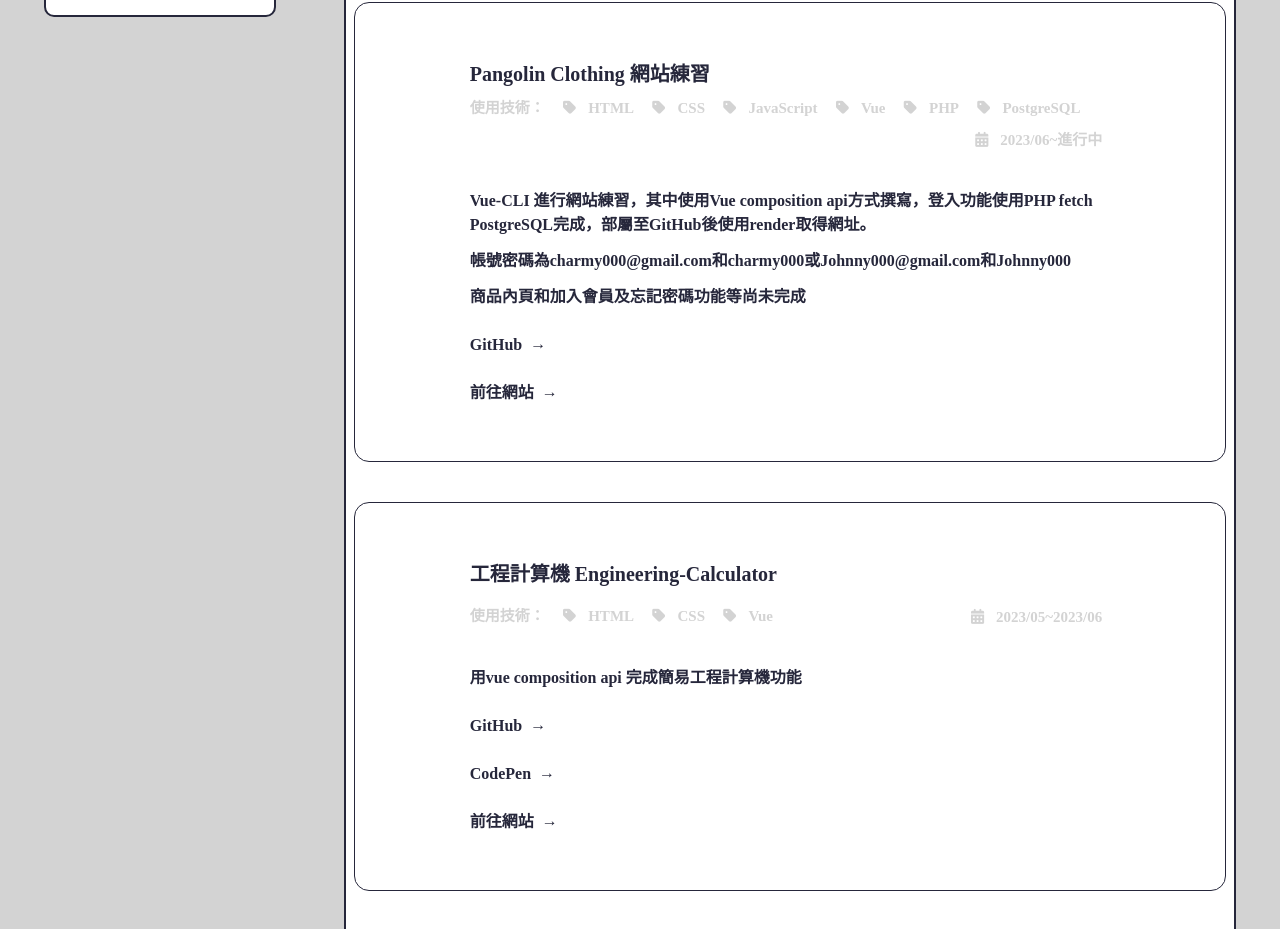
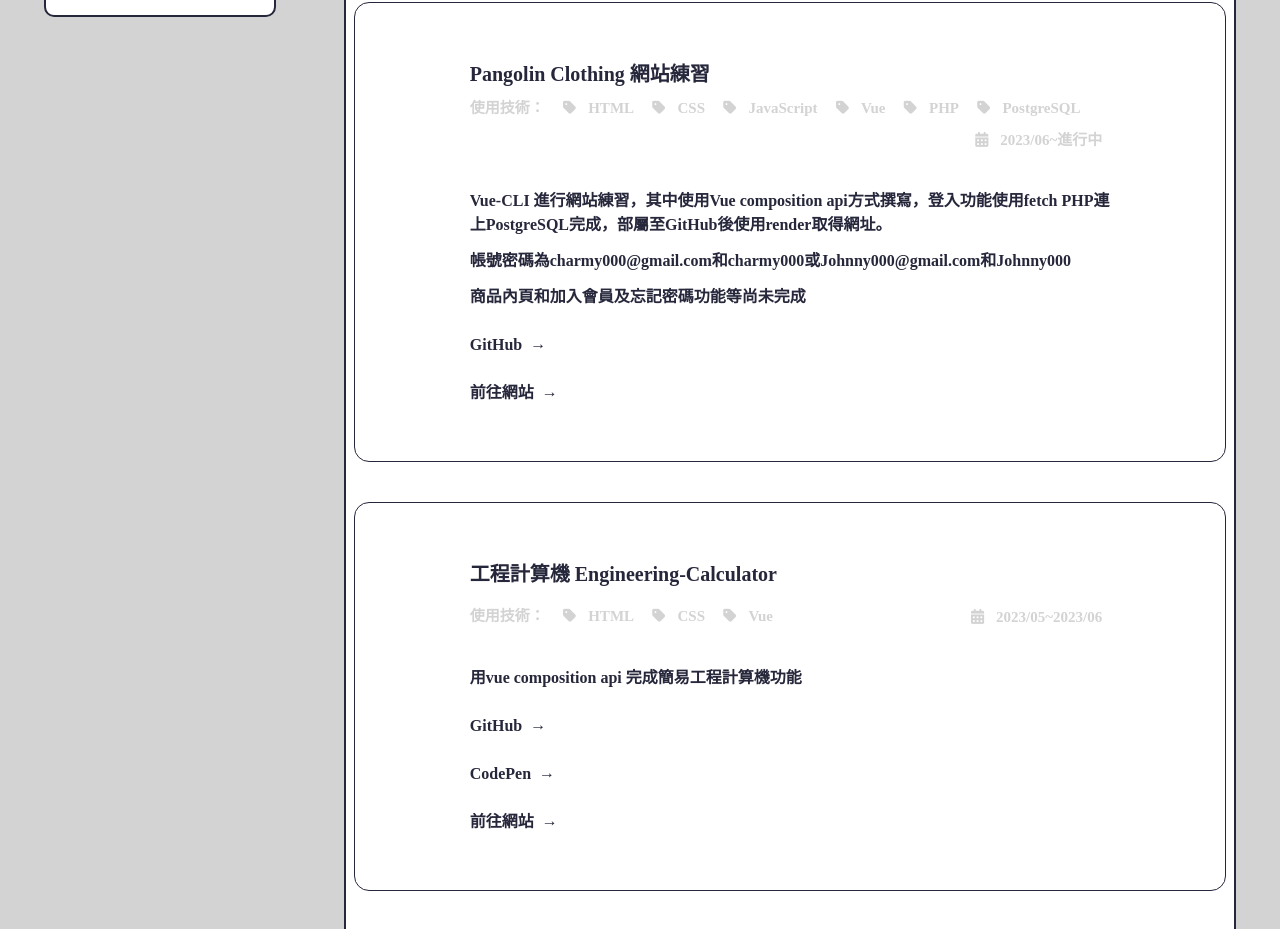
Before and after one commit to Charmy-Old/Blog, a Vue app: page /Resume in a window 1280 px wide. Shown: the part 1791-2720 px from the top of the page. Built offline with nearby package versions, Linux system fonts and the light colour scheme; a web font is replaced by a local one.

Commit message:
20230709 modify project內容

```diff
--- a/src/views/Resume.vue
+++ b/src/views/Resume.vue
@@ -120,7 +120,7 @@
                             </div>
                             <div class="article-underline"></div>
                             <div class="resume-projectContent">
-                                <p>Vue-CLI 進行網站練習，其中使用Vue composition api方式撰寫，登入功能使用PHP fetch PostgreSQL完成，部屬至GitHub後使用render取得網址。</p>
+                                <p>Vue-CLI 進行網站練習，其中使用Vue composition api方式撰寫，登入功能使用fetch PHP連上PostgreSQL完成，部屬至GitHub後使用render取得網址。</p>
                                 <p>帳號密碼為charmy000@gmail.com和charmy000或Johnny000@gmail.com和Johnny000</p>
                                 <p>商品內頁和加入會員及忘記密碼功能等尚未完成</p>
                             </div>
--- a/src/views/Side-Project.vue
+++ b/src/views/Side-Project.vue
@@ -66,7 +66,7 @@
                             </div>
                             <div class="article-underline"></div>
                             <div class="sideProject-projectContent">
-                                <p>Vue-CLI 進行網站練習，其中使用Vue composition api方式撰寫，登入功能使用PHP fetch PostgreSQL完成，部屬至GitHub後使用render取得網址。</p>
+                                <p>Vue-CLI 進行網站練習，其中使用Vue composition api方式撰寫，登入功能使用fetch PHP連上PostgreSQL完成，部屬至GitHub後使用render取得網址。</p>
                                 <p>帳號密碼為charmy000@gmail.com和charmy000或Johnny000@gmail.com和Johnny000</p>
                                 <p>商品內頁和加入會員及忘記密碼功能等尚未完成</p>
                             </div>
```
